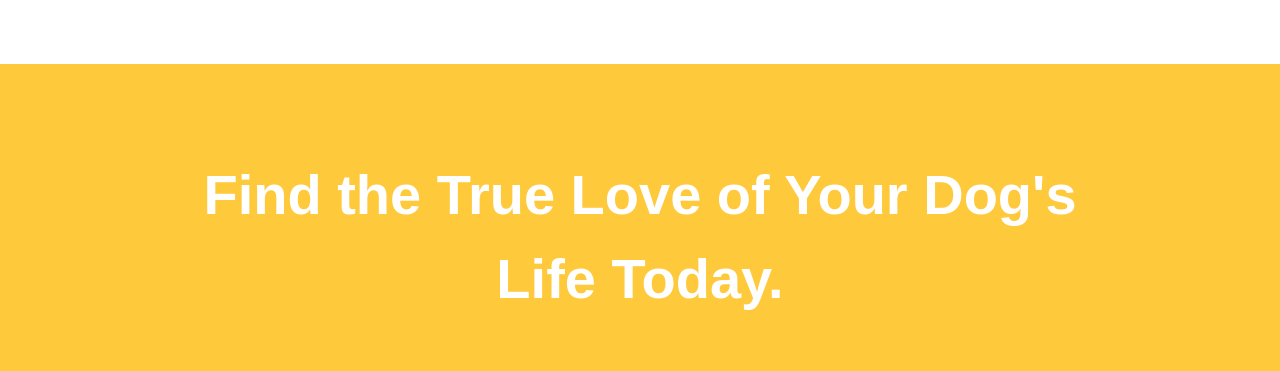
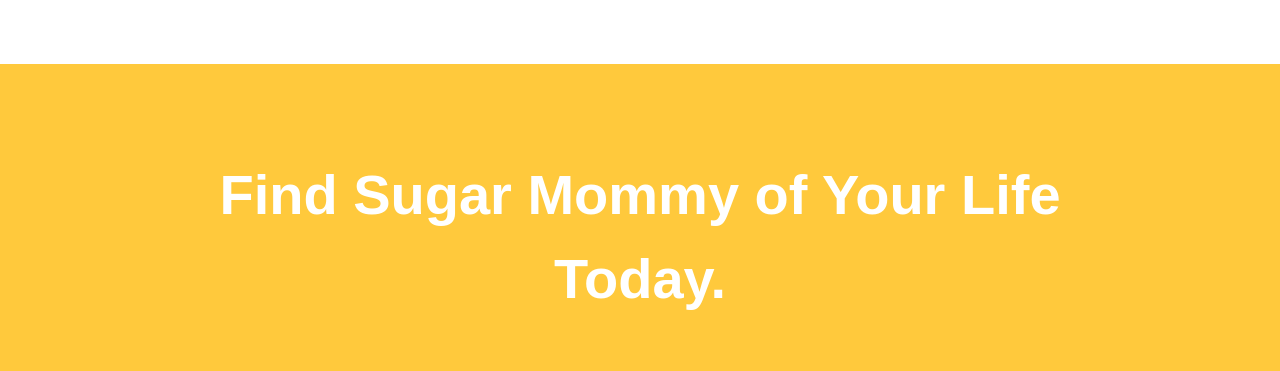
Before and after one commit to soorough/Dating-site-MUMBLE, a plain HTML site: page index.html in a window 1280 px wide. Shown: the part 2826-3197 px from the top of the page. Drawn offline with nearby package versions, Linux system fonts and the light colour scheme.

Commit message:
Update index.html

```diff
--- a/index.html
+++ b/index.html
@@ -226,7 +226,7 @@
   <section id="cta">
 
 
-    <h3 class="cta-heading">Find the True Love of Your Dog's Life Today.</h3>
+    <h3 class="cta-heading">Find Sugar Mommy of Your Life Today.</h3>
     <button type="button" class="btn btn-dark btn-lg button-style"><i class="fa-brands fa-apple"></i> Download</button>
     <button type="button" class="btn btn-outline-light btn-lg button-style"><i class="fa-brands fa-google-play"></i>
       Download</button>
```
